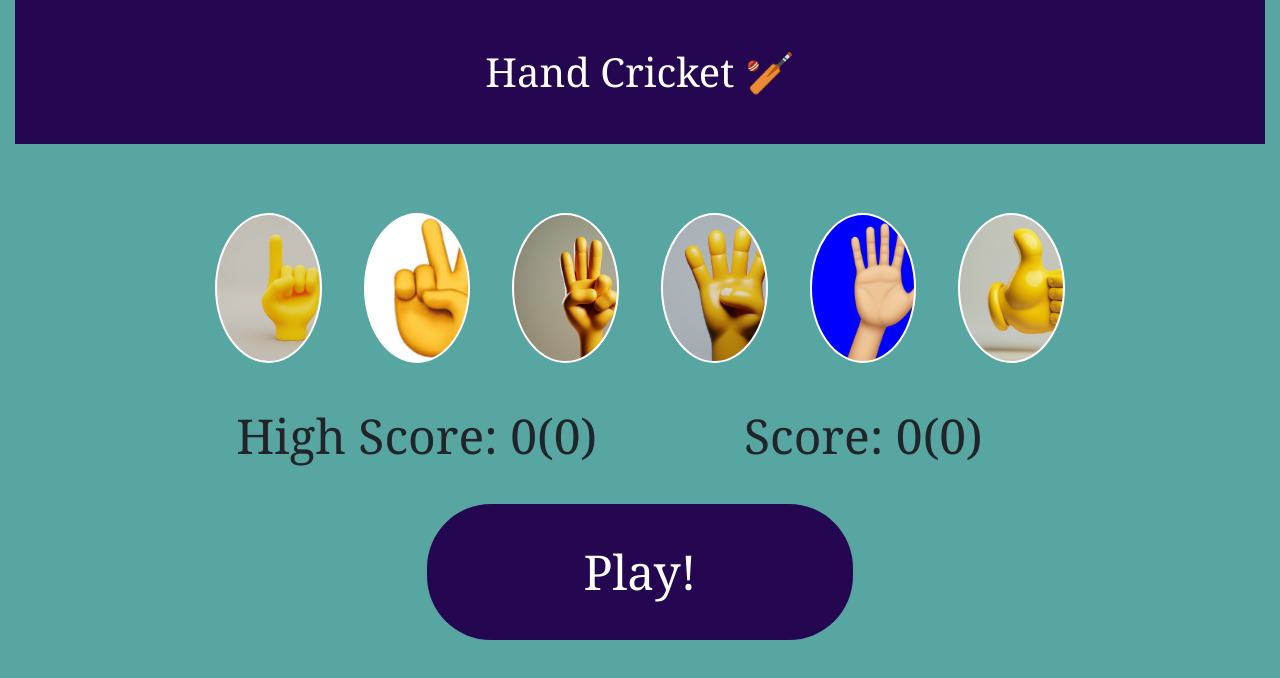
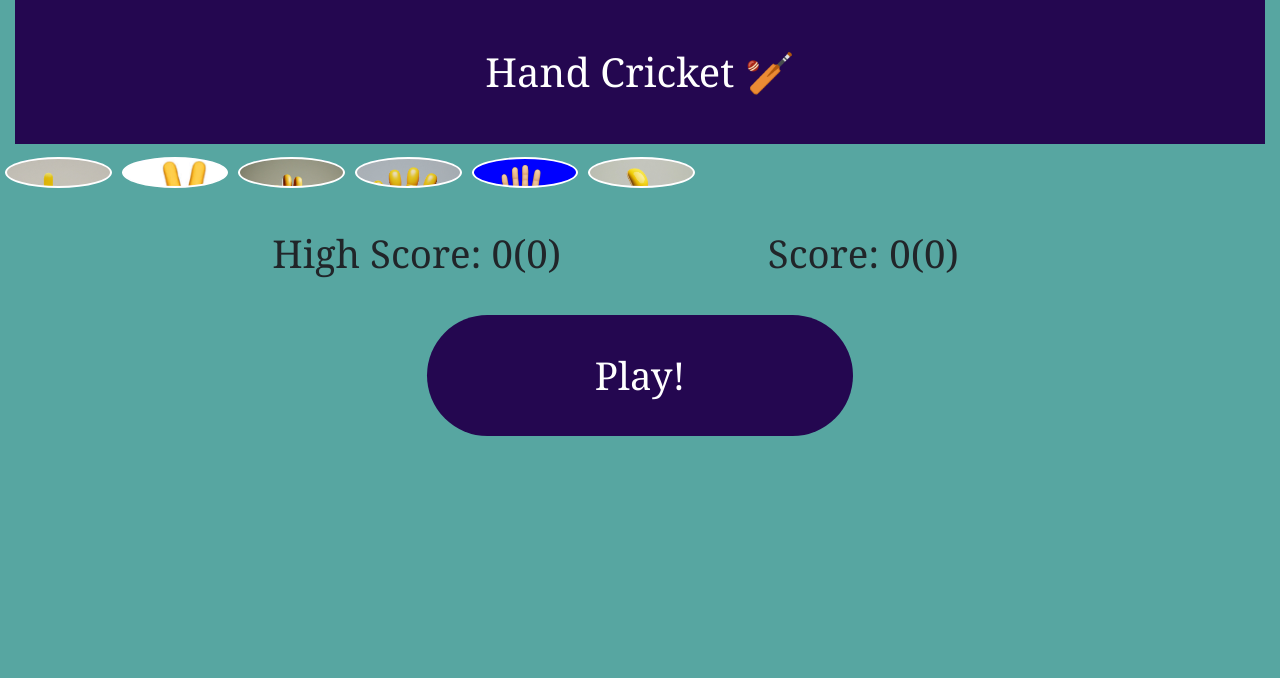
Before and after one commit to Suryansh-Sarathe/Hand_Cricket_Game, a plain HTML site: page index.html in a window 1280 px wide. Drawn offline with nearby package versions, Linux system fonts and the light colour scheme.

Commit message:
Uncommit
everything reset to default

```diff
--- a/design.css
+++ b/design.css
@@ -25,8 +25,7 @@
     .choices{
         color: transparent;
     }
-    .restart,.scoreboard,.comment{
-        font-size:1.5rem;
+
     }
 .one {
     background-image: url(images/single.jpg);
@@ -62,7 +61,7 @@
 .restart,.comment{
     background-color: #240750;
     padding:2rem;
-    font-size:3rem;
+    font-size:3vw;
     color:white;
     border-radius:4rem;
 }
@@ -79,5 +78,5 @@
     margin-top: 2rem;
     gap:20px;
     justify-content: center;
-    font-size: 3rem;
+    font-size: 3vw;
 }
```
